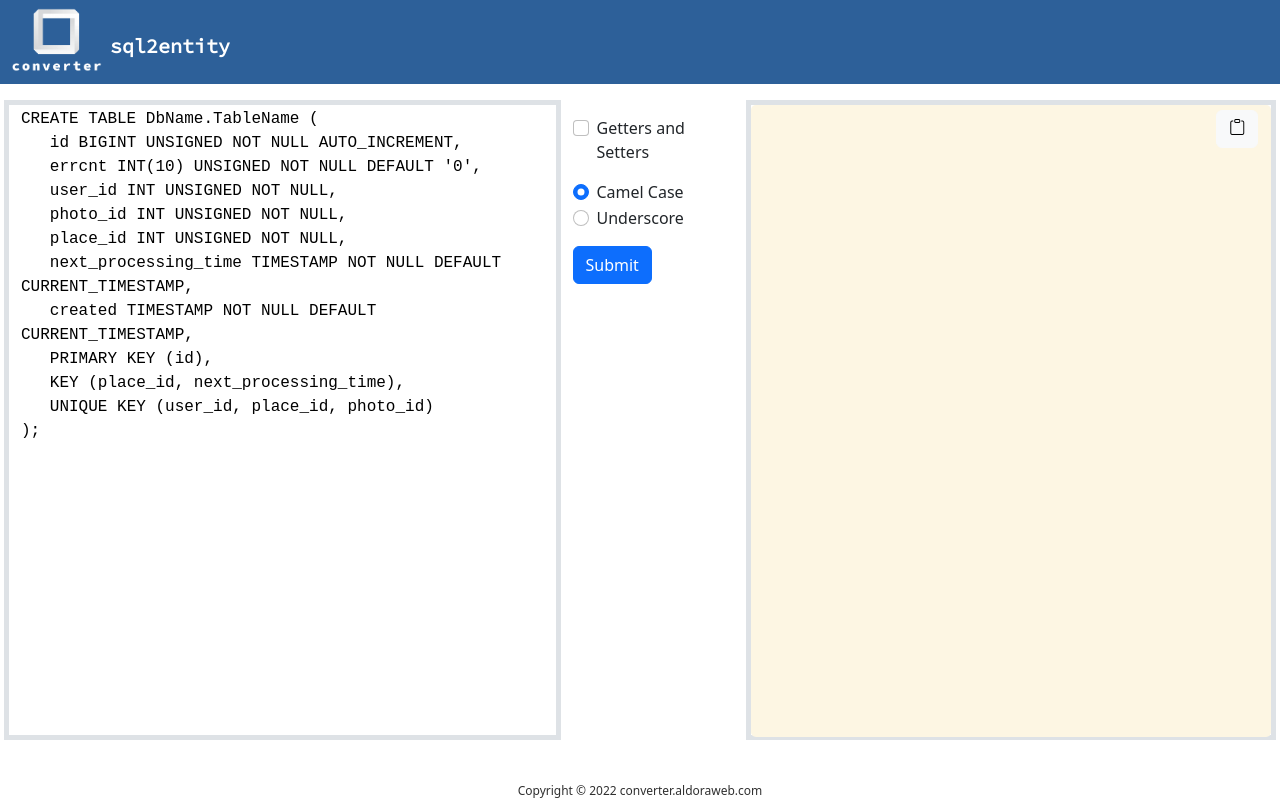
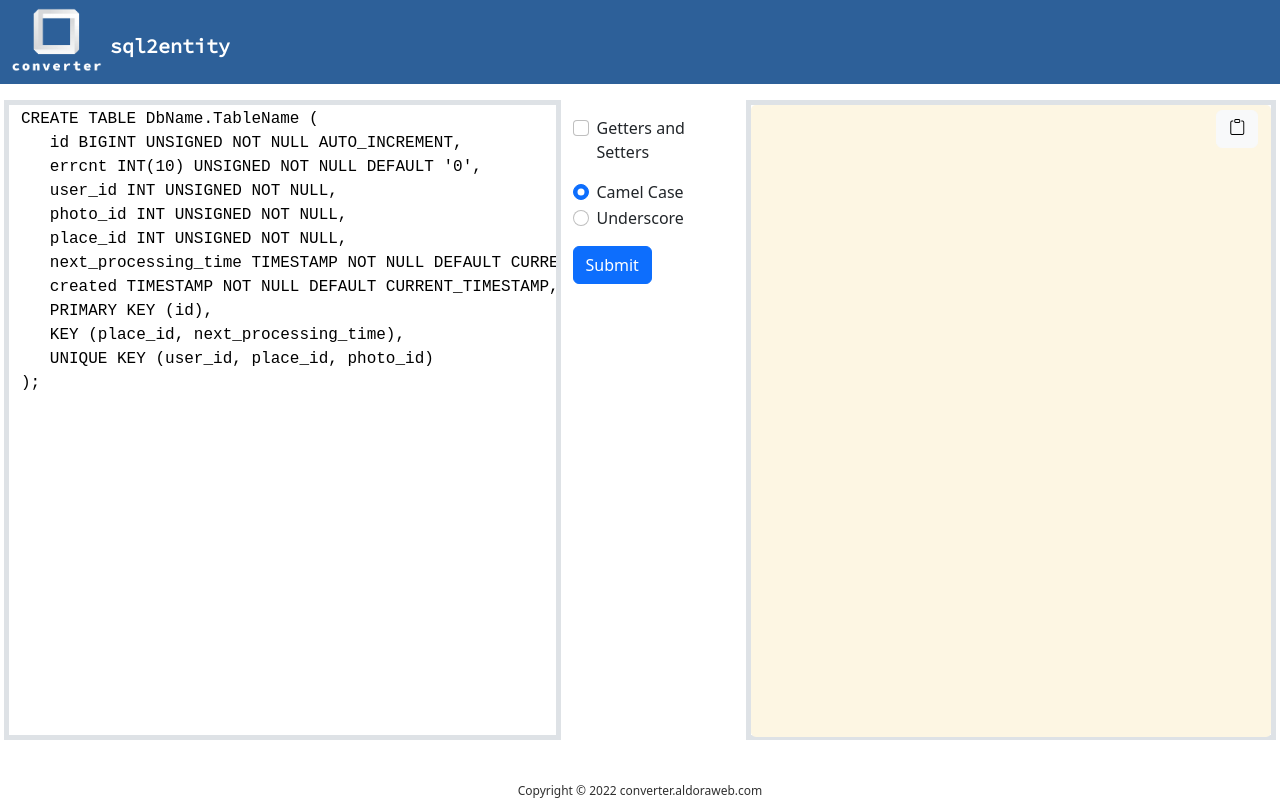
Before and after one commit to ShakalakaB/converter, a Next.js app: page / in a window 1280 px wide. Built offline with nearby package versions, Linux system fonts and the light colour scheme.

Commit message:
Disable wordwrap

```diff
--- a/components/SqlParser.tsx
+++ b/components/SqlParser.tsx
@@ -53,6 +53,10 @@ export const SqlParser: FC = () => {
               height: "calc(100vh - 20vh)",
               resize: "none",
               fontFamily: "monospace",
+              overflow: "scroll",
+              // overflowWrap: "normal",
+              // wordWrap: "normal",
+              whiteSpace: "pre",
             }}
             className="col-xl-9 border border-5"
             id="sqlSchema"
--- a/pages/sql2entity.tsx
+++ b/pages/converter.tsx
@@ -1,7 +1,7 @@
 import Head from "next/head";
 import { SqlParser } from "../components/SqlParser";
 
-const Sql2entity = () => (
+const Converter = () => (
   <>
     <Head>
       <title>SchemaConvertor | SQL Table to Java Class</title>
@@ -11,4 +11,4 @@ const Sql2entity = () => (
   </>
 );
 
-export default Sql2entity;
+export default Converter;
```
